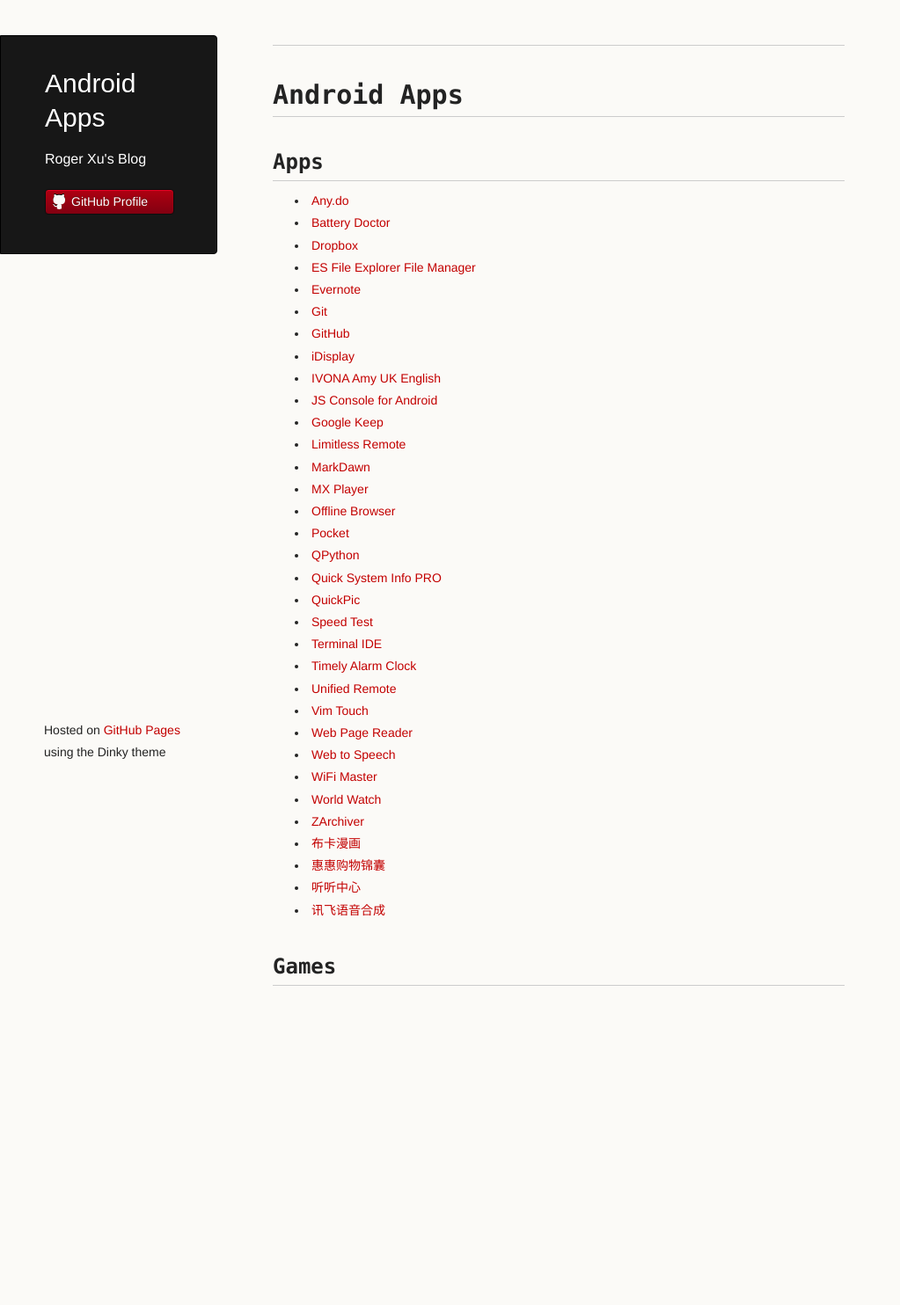
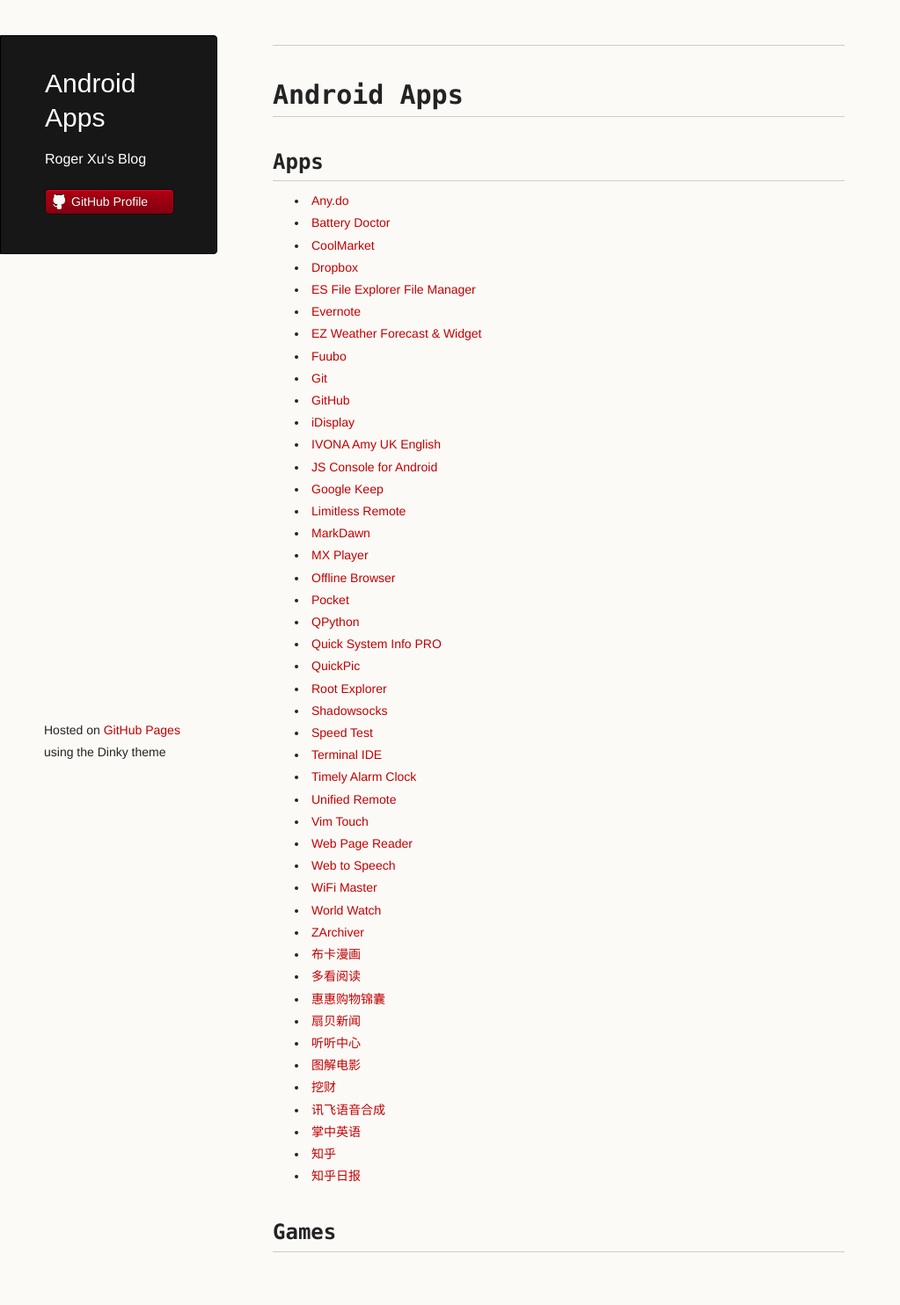
Before and after one commit to rogerxu/rogerxu.github.io, a Jekyll site: the page built from _posts/2012-11-05-android-apps.md, in a window 1280 px wide. Shown: the whole page at 88% size, without its empty margins (0-1023 px from the left). Built offline with Jekyll 4.4.1, drawn with Linux system fonts in a browser that asks for light colours; before the commit the page ends 1181 px from its top, so only the background shows below that.

Commit message:
Add Android apps.

```diff
--- a/_posts/2012-11-05-android-apps.md
+++ b/_posts/2012-11-05-android-apps.md
@@ -9,9 +9,12 @@
 
 * [Any.do](https://play.google.com/store/apps/details?id=com.anydo)
 * [Battery Doctor](https://play.google.com/store/apps/details?id=com.ijinshan.kbatterydoctor_en)
+* [CoolMarket](http://www.coolapk.com/apk/com.coolapk.market)
 * [Dropbox](https://play.google.com/store/apps/details?id=com.dropbox.android)
 * [ES File Explorer File Manager](https://play.google.com/store/apps/details?id=com.estrongs.android.pop)
 * [Evernote](https://play.google.com/store/apps/details?id=com.evernote)
+* [EZ Weather Forecast & Widget](https://play.google.com/store/apps/details?id=mobi.infolife.ezweather)
+* [Fuubo](https://play.google.com/store/apps/details?id=me.imid.fuubo)
 * [Git](https://play.google.com/store/apps/details?id=com.romanenco.gitt)
 * [GitHub](https://play.google.com/store/apps/details?id=com.github.mobile)
 * [iDisplay](https://play.google.com/store/apps/details?id=com.idisplay.virtualscreen)
@@ -26,6 +29,8 @@
 * [QPython](https://play.google.com/store/apps/details?id=com.hipipal.qpyplus)
 * [Quick System Info PRO](https://play.google.com/store/apps/details?id=org.uguess.android.sysinfo.pro)
 * [QuickPic](https://play.google.com/store/apps/details?id=com.alensw.PicFolder)
+* [Root Explorer](https://play.google.com/store/apps/details?id=com.speedsoftware.rootexplorer)
+* [Shadowsocks](https://play.google.com/store/apps/details?id=com.github.shadowsocks)
 * [Speed Test](https://play.google.com/store/apps/details?id=org.zwanoo.android.speedtest)
 * [Terminal IDE](https://play.google.com/store/apps/details?id=com.spartacusrex.spartacuside)
 * [Timely Alarm Clock](https://play.google.com/store/apps/details?id=ch.bitspin.timely)
@@ -37,8 +42,16 @@
 * [World Watch]()
 * [ZArchiver](https://play.google.com/store/apps/details?id=ru.zdevs.zarchiver)
 * [布卡漫画](http://www.ibuka.cn/)
+* [多看阅读](https://play.google.com/store/apps/details?id=com.duokan.reader)
 * [惠惠购物锦囊](http://www.huihui.cn/apps/guide/m)
+* [扇贝新闻](https://play.google.com/store/apps/details?id=com.shanbay.news)
 * [听听中心](http://tingting.sdo.com/center/)
+* [图解电影](https://play.google.com/store/apps/details?id=com.wzm.moviepic)
+* [挖财](https://play.google.com/store/apps/details?id=com.wacai365)
 * [讯飞语音合成](http://www.coolapk.com/apk/com.iflytek.tts)
+* [掌中英语](https://play.google.com/store/apps/details?id=com.zzenglish.client)
+* [知乎](https://play.google.com/store/apps/details?id=com.zhihu.android)
+* [知乎日报](https://play.google.com/store/apps/details?id=com.zhihu.daily.android)
+
 
 ## Games
```
